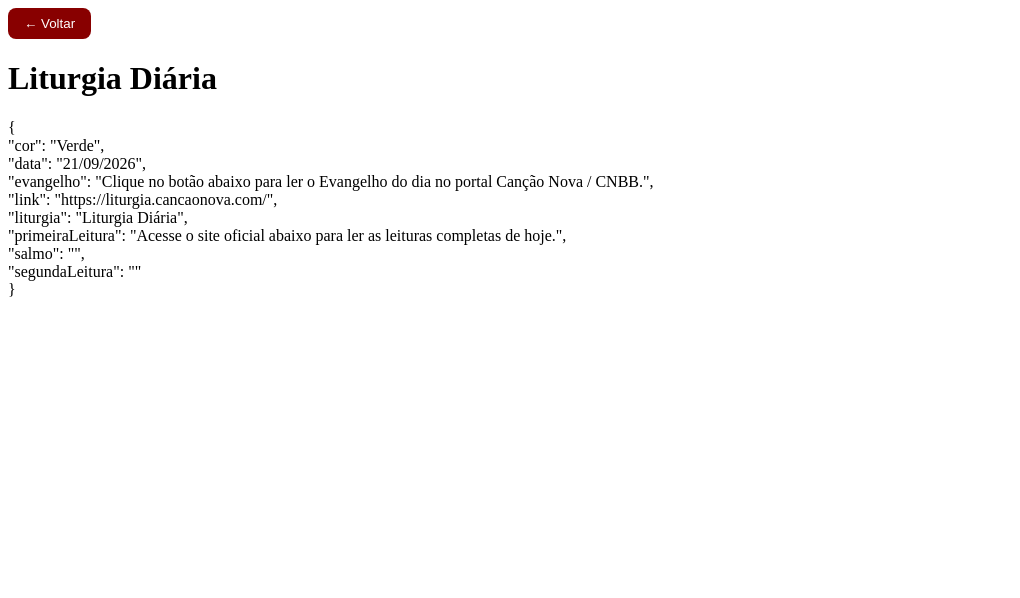
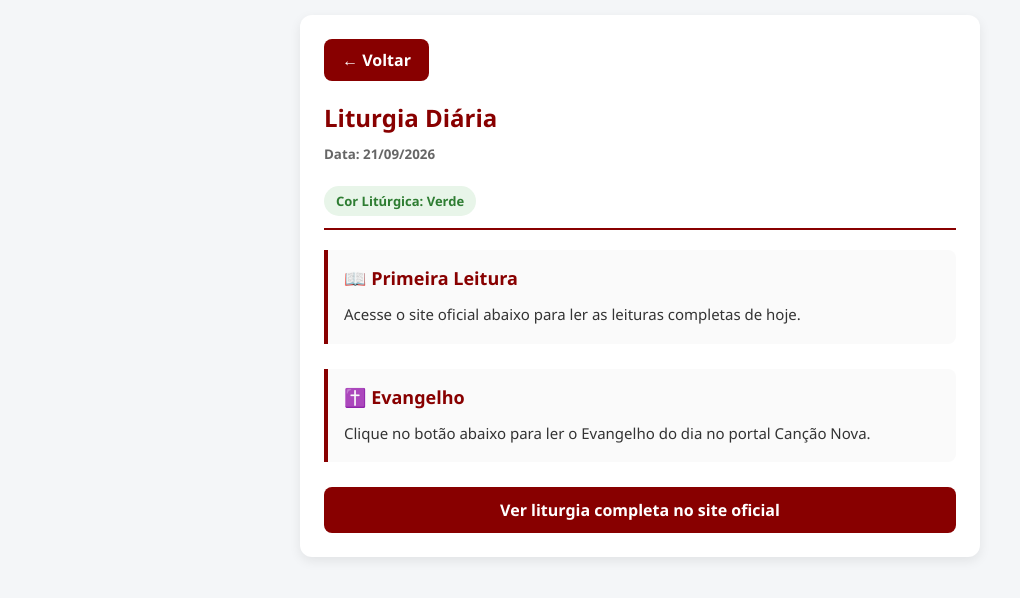
Before and after one commit to dasilvaanaleide93-beep/APPigreja, a Flask app: page / in a window 1280 px wide. Shown: the top 598 px of the page, without its empty margins (0-1020 px from the left). Run offline with Flask 3, Linux system fonts and the light colour scheme; data that the repository does not hold is empty.

Commit message:
atualização18

```diff
--- a/main.py
+++ b/main.py
@@ -16,12 +16,15 @@ def formatar_leitura(item):
     if not isinstance(item, dict):
         return ""
     ref = item.get("referencia", "")
-    ref_str = f" ({ref})" if ref else ""
+    ref_str = f" <b>({ref})</b>" if ref else ""
     refrao = item.get("refrao") or ""
-    refrao_str = f"<p><b>Refrão:</b> <i>{refrao}</i></p>" if refrao else ""
+    refrao_str = f"<p class='refrao'><b>Refrão:</b> <i>{refrao}</i></p>" if refrao else ""
     texto = item.get("texto") or item.get("leitura") or ""
+
     if texto:
-        return f"{ref_str}<br>{refrao_str}{texto}"
+        # Converte quebras de linha em parágrafos organizados
+        texto_formatado = texto.replace("\n", "<br>")
+        return f"{ref_str}{refrao_str}<div class='texto-leitura'>{texto_formatado}</div>"
     return ""
 
 
@@ -61,13 +64,20 @@ def buscar_liturgia():
 
                 if isinstance(dados, dict):
                     if not p_leitura and "primeiraLeitura" in dados:
-                        p_leitura = formatar_leitura(dados.get("primeiraLeitura"))
+                        p_leitura = formatar_leitura(dados.get("primeiraLeitura")) if isinstance(
+                            dados.get("primeiraLeitura"), dict) else str(dados.get("primeiraLeitura", "")).replace("\n",
+                                                                                                                   "<br>")
                     if not s_leitura and "segundaLeitura" in dados:
-                        s_leitura = formatar_leitura(dados.get("segundaLeitura"))
+                        s_leitura = formatar_leitura(dados.get("segundaLeitura")) if isinstance(
+                            dados.get("segundaLeitura"), dict) else str(dados.get("segundaLeitura", "")).replace("\n",
+                                                                                                                 "<br>")
                     if not salmo and "salmo" in dados:
-                        salmo = formatar_leitura(dados.get("salmo"))
+                        salmo = formatar_leitura(dados.get("salmo")) if isinstance(dados.get("salmo"), dict) else str(
+                            dados.get("salmo", "")).replace("\n", "<br>")
                     if not evangelho and "evangelho" in dados:
-                        evangelho = formatar_leitura(dados.get("evangelho"))
+                        evangelho = formatar_leitura(dados.get("evangelho")) if isinstance(dados.get("evangelho"),
+                                                                                           dict) else str(
+                            dados.get("evangelho", "")).replace("\n", "<br>")
 
                 if evangelho or salmo or p_leitura:
                     return {
@@ -89,7 +99,7 @@ def buscar_liturgia():
         "primeiraLeitura": "Acesse o site oficial abaixo para ler as leituras completas de hoje.",
         "segundaLeitura": "",
         "salmo": "",
-        "evangelho": "Clique no botão abaixo para ler o Evangelho do dia no portal Canção Nova / CNBB.",
+        "evangelho": "Clique no botão abaixo para ler o Evangelho do dia no portal Canção Nova.",
         "link": "https://liturgia.cancaonova.com/",
         "data": datetime.now().strftime("%d/%m/%Y")
     }
@@ -112,3 +122,113 @@ def api_liturgia():
 
 if __name__ == "__main__":
     app.run(host='0.0.0.0', port=10000)
+    from flask import Flask, jsonify, render_template
+import requests
+from datetime import datetime
+
+app = Flask(__name__)
+
+@app.after_request
+def add_cors_headers(response):
+    response.headers['Access-Control-Allow-Origin'] = '*'
+    response.headers['Access-Control-Allow-Headers'] = 'Content-Type'
+    return response
+
+def formatar_leitura(item):
+    if not isinstance(item, dict):
+        return ""
+    ref = item.get("referencia", "")
+    ref_str = f" <b>({ref})</b>" if ref else ""
+    refrao = item.get("refrao") or ""
+    refrao_str = f"<p class='refrao'><b>Refrão:</b> <i>{refrao}</i></p>" if refrao else ""
+    texto = item.get("texto") or item.get("leitura") or ""
+
+    if texto:
+        # Converte quebras de linha em parágrafos organizados
+        texto_formatado = texto.replace("\n", "<br>")
+        return f"{ref_str}{refrao_str}<div class='texto-leitura'>{texto_formatado}</div>"
+    return ""
+
+def buscar_liturgia():
+    urls = [
+        "https://liturgia.up.railway.app/",
+        "https://liturgia.up.railway.app/v2/",
+        "https://liturgia.up.railway.app/v3/"
+    ]
+
+    for url in urls:
+        try:
+            r = requests.get(url, timeout=5)
+            if r.status_code == 200:
+                j = r.json()
+                dados = j[0] if isinstance(j, list) and len(j) > 0 else j
+
+                p_leitura = ""
+                s_leitura = ""
+                salmo = ""
+                evangelho = ""
+
+                leituras = dados.get("leituras", []) if isinstance(dados, dict) else []
+                for item in leituras:
+                    tipo = str(item.get("tipo", "")).lower()
+                    titulo = str(item.get("titulo", "")).lower()
+                    conteudo = formatar_leitura(item)
+
+                    if "primeira" in tipo or "1" in tipo or "primeira" in titulo:
+                        p_leitura = conteudo
+                    elif "segunda" in tipo or "2" in tipo or "segunda" in titulo:
+                        s_leitura = conteudo
+                    elif "salmo" in tipo or "salmo" in titulo:
+                        salmo = conteudo
+                    elif "evangelho" in tipo or "evangelho" in titulo:
+                        evangelho = conteudo
+
+                if isinstance(dados, dict):
+                    if not p_leitura and "primeiraLeitura" in dados:
+                        p_leitura = formatar_leitura(dados.get("primeiraLeitura")) if isinstance(dados.get("primeiraLeitura"), dict) else str(dados.get("primeiraLeitura", "")).replace("\n", "<br>")
+                    if not s_leitura and "segundaLeitura" in dados:
+                        s_leitura = formatar_leitura(dados.get("segundaLeitura")) if isinstance(dados.get("segundaLeitura"), dict) else str(dados.get("segundaLeitura", "")).replace("\n", "<br>")
+                    if not salmo and "salmo" in dados:
+                        salmo = formatar_leitura(dados.get("salmo")) if isinstance(dados.get("salmo"), dict) else str(dados.get("salmo", "")).replace("\n", "<br>")
+                    if not evangelho and "evangelho" in dados:
+                        evangelho = formatar_leitura(dados.get("evangelho")) if isinstance(dados.get("evangelho"), dict) else str(dados.get("evangelho", "")).replace("\n", "<br>")
+
+                if evangelho or salmo or p_leitura:
+                    return {
+                        "liturgia": dados.get("liturgia") or dados.get("titulo") or "Liturgia do Dia",
+                        "cor": dados.get("cor") or "Verde",
+                        "primeiraLeitura": p_leitura,
+                        "segundaLeitura": s_leitura,
+                        "salmo": salmo,
+                        "evangelho": evangelho,
+                        "link": "https://liturgia.cancaonova.com/",
+                        "data": dados.get("data") or datetime.now().strftime("%d/%m/%Y")
+                    }
+        except Exception:
+            continue
+
+    return {
+        "liturgia": "Liturgia Diária",
+        "cor": "Verde",
+        "primeiraLeitura": "Acesse o site oficial abaixo para ler as leituras completas de hoje.",
+        "segundaLeitura": "",
+        "salmo": "",
+        "evangelho": "Clique no botão abaixo para ler o Evangelho do dia no portal Canção Nova.",
+        "link": "https://liturgia.cancaonova.com/",
+        "data": datetime.now().strftime("%d/%m/%Y")
+    }
+
+@app.route("/")
+def index():
+    return render_template("index.html")
+
+@app.route("/liturgia")
+def pagina_liturgia():
+    return render_template("liturgia.html")
+
+@app.route("/api/liturgia")
+def api_liturgia():
+    return jsonify(buscar_liturgia())
+
+if __name__ == "__main__":
+    app.run(host='0.0.0.0', port=10000)
--- a/templates/index.html
+++ b/templates/index.html
@@ -2,42 +2,186 @@
 <html lang="pt-br">
 <head>
 <meta charset="UTF-8">
-    <title>Liturgia</title>
+<meta name="viewport" content="width=device-width, initial-scale=1.0">
+<title>Liturgia Diária - Paróquia Santa Teresinha</title>
+<style>
+  body {
+    margin: 0;
+    font-family: 'Segoe UI', Roboto, Helvetica, Arial, sans-serif;
+    background: #f4f6f8;
+    color: #333;
+    padding: 15px;
+  }
+  .container {
+    max-width: 680px;
+    margin: 0 auto;
+  }
+  .card {
+    background: #ffffff;
+    border-radius: 12px;
+    padding: 24px;
+    box-shadow: 0 4px 12px rgba(0, 0, 0, 0.08);
+  }
+  .btn-voltar {
+    display: inline-block;
+    background: #880000;
+    color: #ffffff;
+    text-decoration: none;
+    padding: 10px 18px;
+    border-radius: 8px;
+    font-weight: bold;
+    margin-bottom: 20px;
+    transition: background 0.2s;
+  }
+  .btn-voltar:hover {
+    background: #660000;
+  }
+  .header-liturgia {
+    border-bottom: 2px solid #880000;
+    padding-bottom: 12px;
+    margin-bottom: 20px;
+  }
+  .header-liturgia h1 {
+    margin: 0 0 8px 0;
+    color: #880000;
+    font-size: 24px;
+  }
+  .badge-cor {
+    display: inline-block;
+    padding: 6px 12px;
+    border-radius: 20px;
+    font-size: 13px;
+    font-weight: bold;
+    background: #e8f5e9;
+    color: #2e7d32;
+  }
+  .secao {
+    margin-bottom: 25px;
+    background: #fafafa;
+    border-left: 4px solid #880000;
+    padding: 16px;
+    border-radius: 0 8px 8px 0;
+  }
+  .secao h3 {
+    color: #880000;
+    margin-top: 0;
+    margin-bottom: 12px;
+    font-size: 18px;
+  }
+  .texto-leitura {
+    line-height: 1.7;
+    font-size: 15px;
+    text-align: justify;
+  }
+  .refrao {
+    background: #fff3e0;
+    padding: 10px;
+    border-radius: 6px;
+    color: #e65100;
+    margin-bottom: 12px;
+  }
+  .btn-oficial {
+    display: block;
+    text-align: center;
+    background: #880000;
+    color: white;
+    text-decoration: none;
+    padding: 12px 20px;
+    border-radius: 8px;
+    font-weight: bold;
+    margin-top: 25px;
+  }
+</style>
 </head>
 <body>
-    <button onclick="window.location.href='/'" style="background:#880000;color:white;border:none;padding:8px 16px;border-radius:8px;cursor:pointer">
-      ← Voltar
-    </button>
 
-    <h1>Liturgia Diária</h1>
-    <div id="conteudoLiturgia">Carregando liturgia...</div>
+<div class="container">
+  <div class="card">
+    <a href="/" class="btn-voltar">← Voltar</a>
+
+    <div id="conteudoLiturgia">
+      <p style="text-align:center; color:#666;">Carregando a liturgia do dia...</p>
+    </div>
+  </div>
+</div>
 
 <script>
 async function carregarLiturgia() {
+  const container = document.getElementById('conteudoLiturgia');
+
   try {
     const response = await fetch('/api/liturgia');
+    const data = await response.json();
 
-                if (!response.ok) {
-                    throw new Error('Erro na requisição');
+    let html = `
+      <div class="header-liturgia">
+        <h1>${data.liturgia || 'Liturgia Diária'}</h1>
+        <small style="color:#666; font-weight:bold;">Data: ${data.data}</small><br><br>
+        <span class="badge-cor">Cor Litúrgica: ${data.cor || 'Verde'}</span>
+      </div>
+    `;
+
+    if (data.primeiraLeitura) {
+      html += `
+        <div class="secao">
+          <h3>📖 Primeira Leitura</h3>
+          <div class="texto-leitura">${data.primeiraLeitura}</div>
+        </div>
+      `;
     }
 
-                // 1. Converte a resposta em dados JSON
-                const data = await response.json();
-
-                // 2. Exibe os dados formatados na tela
-                if (data.erro) {
-                    document.getElementById('conteudoLiturgia').innerText = data.erro;
-                } else {
-                    document.getElementById('conteudoLiturgia').innerText = JSON.stringify(data, null, 2);
+    if (data.salmo) {
+      html += `
+        <div class="secao">
+          <h3>🎵 Salmo Responsorial</h3>
+          <div class="texto-leitura">${data.salmo}</div>
+        </div>
+      `;
     }
 
+    if (data.segundaLeitura) {
+      html += `
+        <div class="secao">
+          <h3>📖 Segunda Leitura</h3>
+          <div class="texto-leitura">${data.segundaLeitura}</div>
+        </div>
+      `;
+    }
+
+    if (data.evangelho) {
+      html += `
+        <div class="secao">
+          <h3>✝️ Evangelho</h3>
+          <div class="texto-leitura">${data.evangelho}</div>
+        </div>
+      `;
+    }
+
+    if (data.link) {
+      html += `
+        <a href="${data.link}" target="_blank" class="btn-oficial">
+          Ver liturgia completa no site oficial
+        </a>
+      `;
+    }
+
+    container.innerHTML = html;
+
   } catch (error) {
-                console.error(error);
-                document.getElementById('conteudoLiturgia').innerText = 'Erro ao carregar a liturgia.';
+    console.error('Erro:', error);
+    container.innerHTML = `
+      <p style="color: red; text-align: center;">
+        Não foi possível carregar a liturgia formatada.<br><br>
+        <a href="https://liturgia.cancaonova.com/" target="_blank" style="color: #880000; font-weight: bold;">
+          Acesse a liturgia no portal oficial
+        </a>
+      </p>
+    `;
   }
 }
 
 carregarLiturgia();
 </script>
+
 </body>
 </html>
```
Lines whose indentation alone changed are shown as unchanged.
